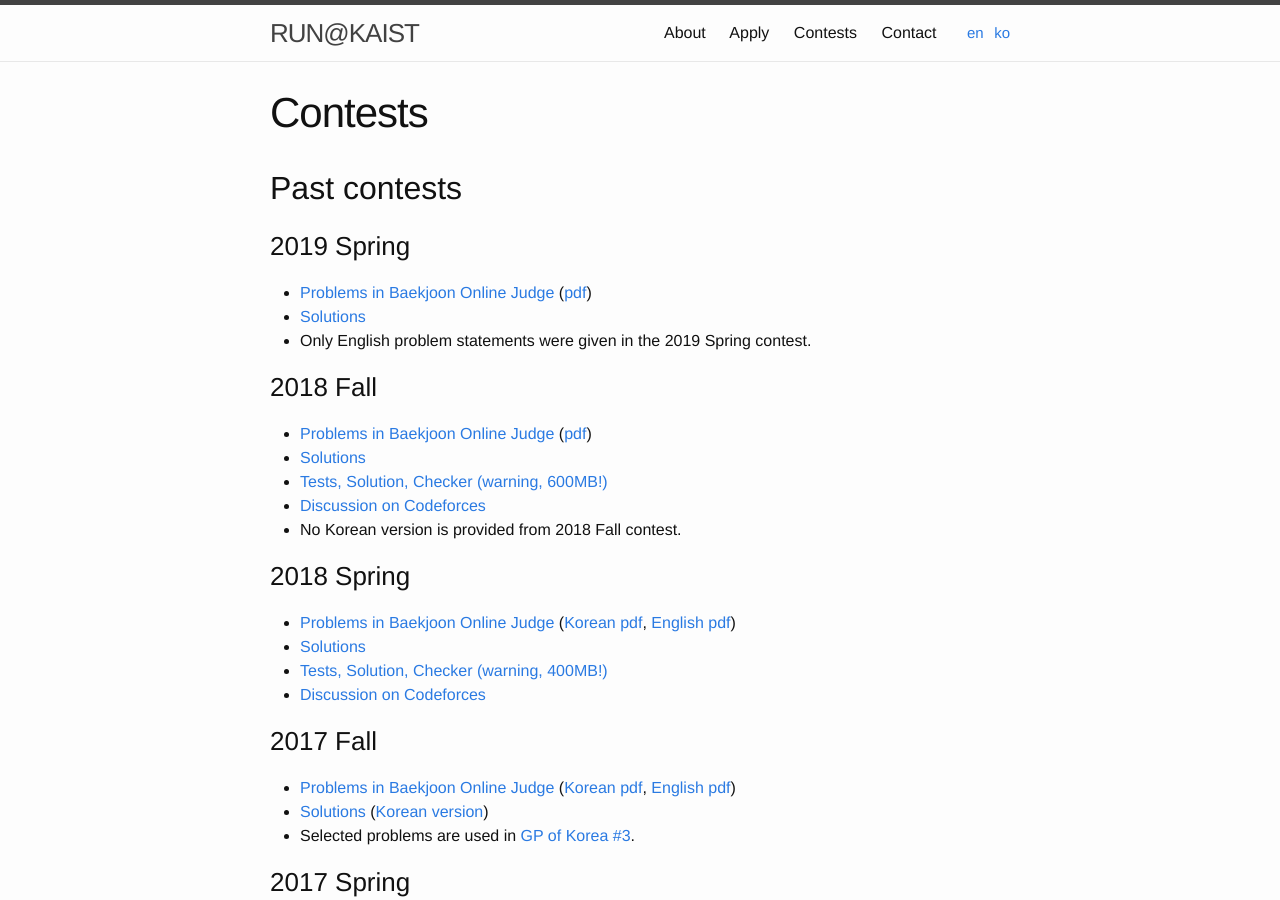
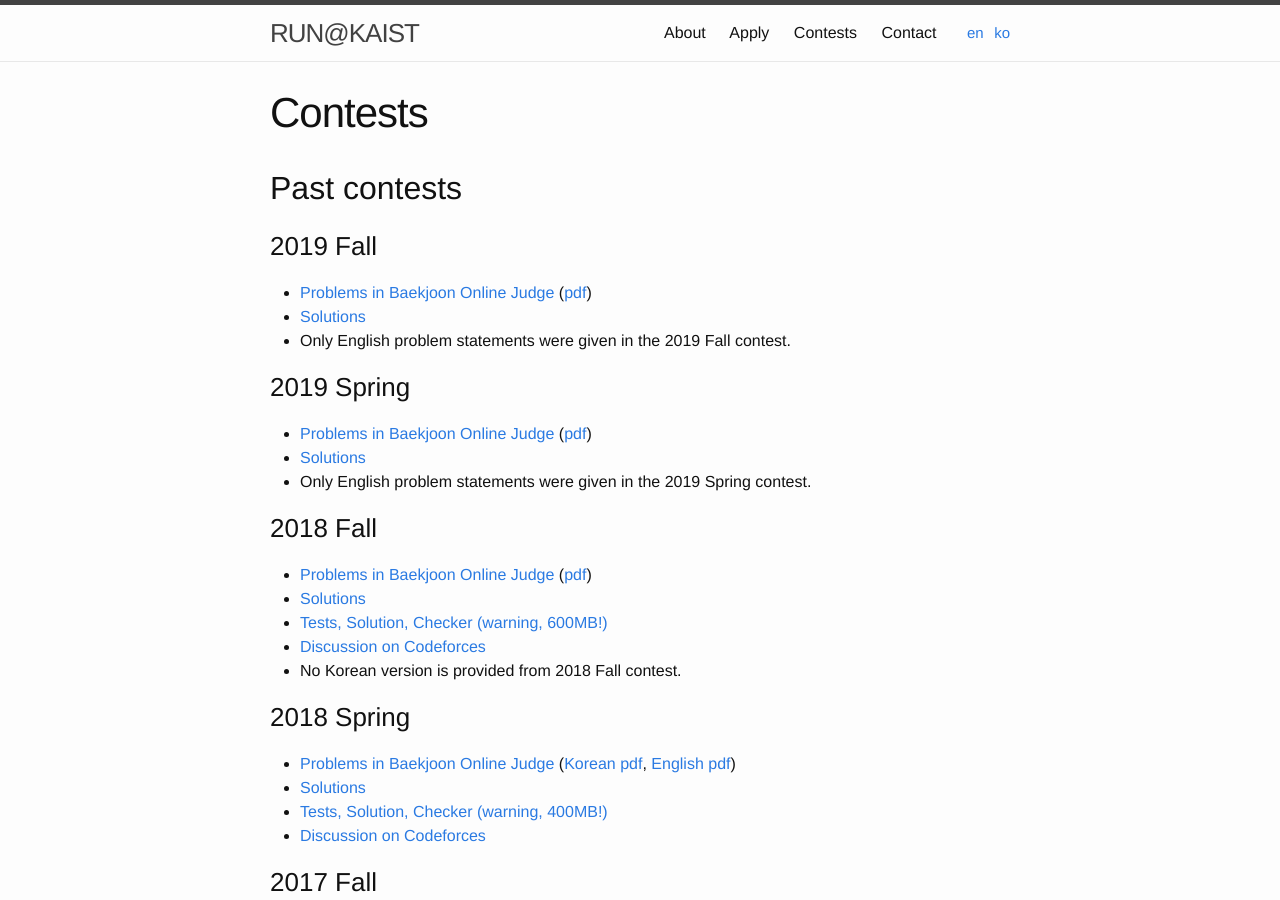
Before and after one commit to RUN-KAIST/kaist.run, a Jekyll site: the page built from contests/en.md, in a window 1280 px wide and 900 px high. Built offline with Jekyll 4.4.1, drawn with Linux system fonts in a browser that asks for light colours.

Commit message:
Update en.md

```diff
--- a/contests/en.md
+++ b/contests/en.md
@@ -8,6 +8,12 @@ order: 3
 ---
 
 ## Past contests
+
+### 2019 Fall
+
+ * [Problems in Baekjoon Online Judge](https://www.acmicpc.net/category/detail/2063) ([pdf](https://kaist.run/contest/2019-fall/problemset.pdf))
+ * [Solutions](https://kaist.run/contest/2019-fall/solution.pdf)
+ * Only English problem statements were given in the 2019 Fall contest.
 
 ### 2019 Spring
 
```
